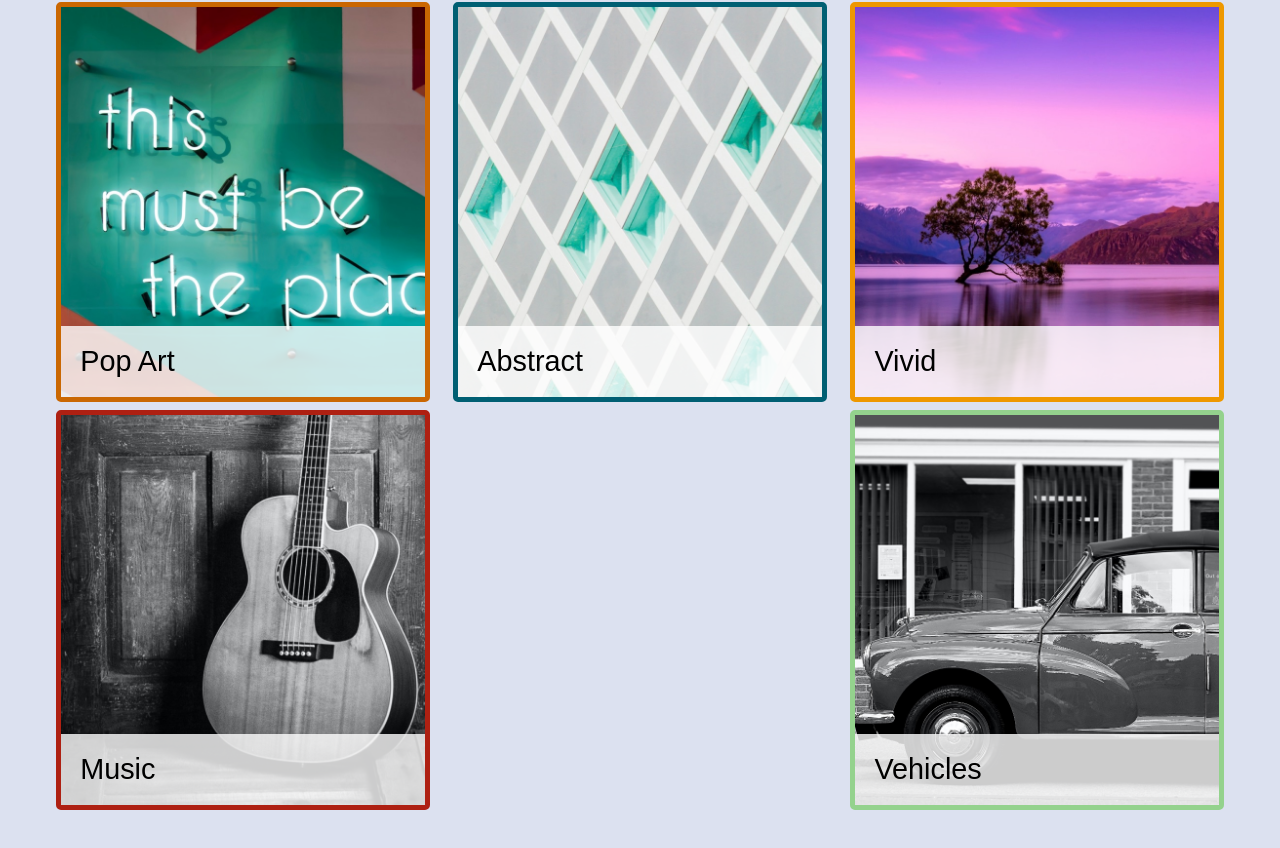
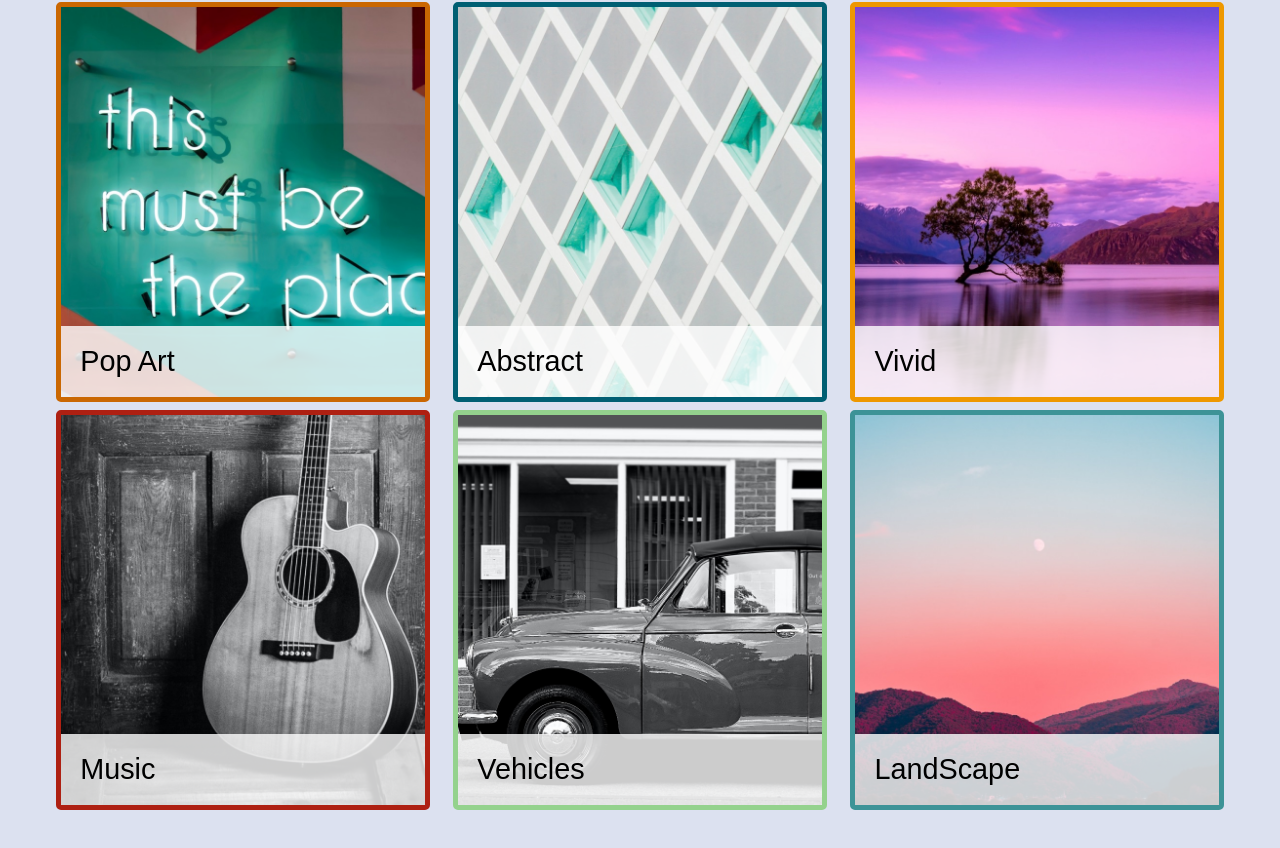
Before and after one commit to Murtuza-Ahmed/react-class-project, a React (Vite) app in the folder react-wall-of-wander-MUI/: page / in a window 1280 px wide. Shown: the part 1959-2807 px from the top of the page. Built offline with nearby package versions, Linux system fonts and the light colour scheme.

Commit message:
collection complete

```diff
--- /dev/null
+++ b/react-wall-of-wander-MUI/src/components/component-collection/LandScape.jsx
@@ -0,0 +1,23 @@
+import landScape from "../../assets/image/landscape.jpg";
+function LandScape() {
+  return (
+    <>
+      <div className="li">
+        <figure className="color-skyblue">
+          <img src={landScape} alt="Land-Scape-Art" />
+          <figcaption>
+            <a
+              href="https://www.google.com/search?q=landscape-art+pic&sca_esv=561868494&tbm=isch&sxsrf=AB5stBiUnp0dud163kzzJ8xJbHHUba4DpA:1693552707117&source
+                                =lnms&sa=X&ved=2ahUKEwjWj5C874iBAxUZWaQEHWPzB2EQ_AUoAXoECAEQAw&biw=1280&bih=683&dpr=1"
+              target="_blank"
+            >
+              LandScape
+            </a>
+          </figcaption>
+        </figure>
+      </div>
+    </>
+  );
+}
+
+export default LandScape;
--- a/react-wall-of-wander-MUI/src/components/component-collection/Vehicles.jsx
+++ b/react-wall-of-wander-MUI/src/components/component-collection/Vehicles.jsx
@@ -1,4 +1,5 @@
 import vehicles from "../../assets/image/vehicles.jpg";
+import LandScape from "./LandScape";
 function Vehicles() {
   return (
     <>
@@ -16,6 +17,7 @@ function Vehicles() {
           </figcaption>
         </figure>
       </div>
+      <LandScape />
     </>
   );
 }
```
